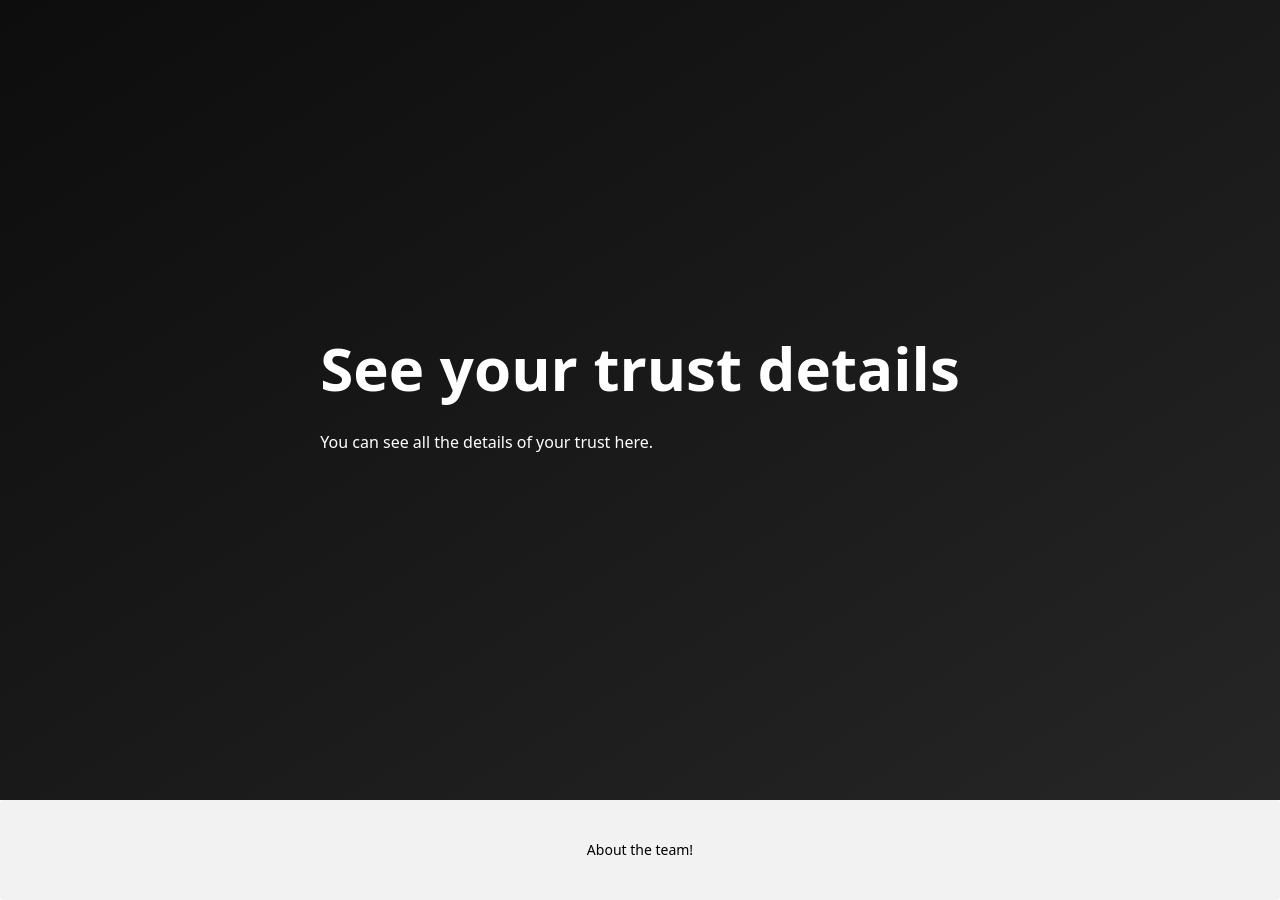
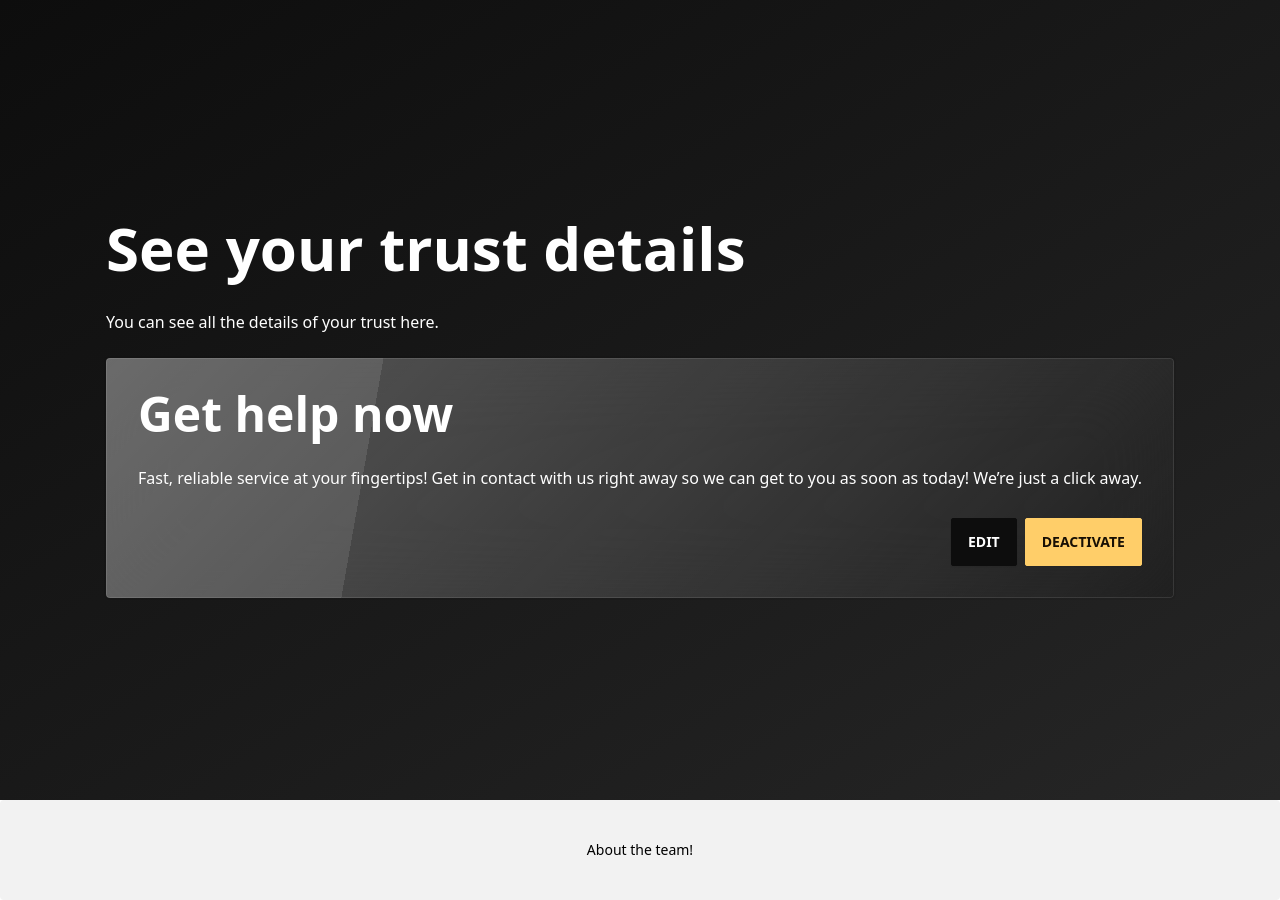
Before and after one commit to charmas3r/estate-planner, a Next.js app: page /details/1 in a window 1280 px wide. Built offline with nearby package versions, Linux system fonts and the light colour scheme.

Commit message:
Small changes (edit screen, content tbale, web3)

```diff
--- a/components/ContentTable.tsx
+++ b/components/ContentTable.tsx
@@ -1,6 +1,10 @@
 import Image from "next/image";
+import { useRouter } from 'next/navigation'
+
 
 export const ContentTable = () => {
+    const router = useRouter()
+
     return(
         <div className="overflow-x-auto">
             <table className="table">
@@ -47,10 +51,10 @@ export const ContentTable = () => {
                     </td>
                     <td><span className="badge badge-success badge-sm">Active</span></td>
                     <th>
-                        <button className="btn btn-ghost btn-xs rounded-xl">details</button>
+                        <button className="btn btn-ghost btn-xs rounded-xl" onClick={() => router.push(`/details/0x1234}`)}>details</button>
                     </th>
                     <th>
-                        <button className="btn btn-ghost btn-xs rounded-xl">edit</button>
+                        <button className="btn btn-ghost btn-xs rounded-xl" >edit</button>
                     </th>
                     <th>
                         <button className="btn btn-ghost btn-circle">
--- a/web3/web3.js
+++ b/ethereum/web3/web3.js
@@ -1,4 +1,4 @@
-import Web3 from "web3/web3";
+import Web3 from "ethereum/web3/web3";
 window.ethereum.request({ method: "eth_requestAccounts" });
 
 const web3 = new Web3(window.ethereum);
--- a/pages/details/[slug].tsx
+++ b/pages/details/[slug].tsx
@@ -12,6 +12,18 @@ const DetailsPage = () => {
                                 <h2 className="mt-4 mb-2 text-4xl font-extrabold md:text-6xl">See your trust details</h2>
                             </div>
                             <div className="py-6">You can see all the details of your trust here.</div>
+                            <div className="card glass bg-opacity-60 text-primary-content m-auto">
+                                <div className="card-body">
+                                    <h1 className="mb-5 text-5xl font-bold card-title">Get help now</h1>
+                                    <p className="mb-5">Fast, reliable service at your fingertips! Get in contact with us right
+                                        away so we can get to you as soon as today! We’re just a click away.</p>
+                                    <div className="card-actions justify-end">
+                                        <button className="btn btn-primary"> EDIT</button>
+                                        <button className="btn btn-warning"> DEACTIVATE</button>
+                                    </div>
+                                </div>
+                            </div>
+
                         </div>
                     </div>
                 </div>
```
